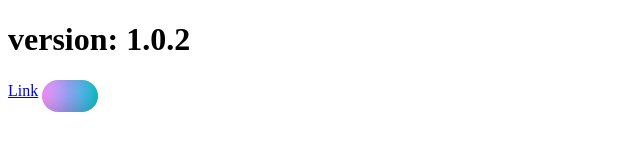
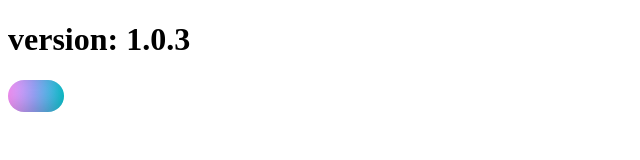
Before and after one commit to nurbekzhussip/bnpl-button, a plain HTML site: page index.html in a window 1280 px wide. Shown: the whole page, without its empty margins (0-640 px from the left). Drawn offline with Linux system fonts and the light colour scheme.

Commit message:
refactor: cahnge version

```diff
--- a/index.html
+++ b/index.html
@@ -91,8 +91,7 @@
           alert(4)
         }
     </script>
-    <h1>version: 1.0.2</h1>
-    <a href="javascript:alert('Hello, world!')">Link</a>
+    <h1>version: 1.0.3</h1>
     <button id="bnplButton" data-value="20000"></button>
 
 
```
